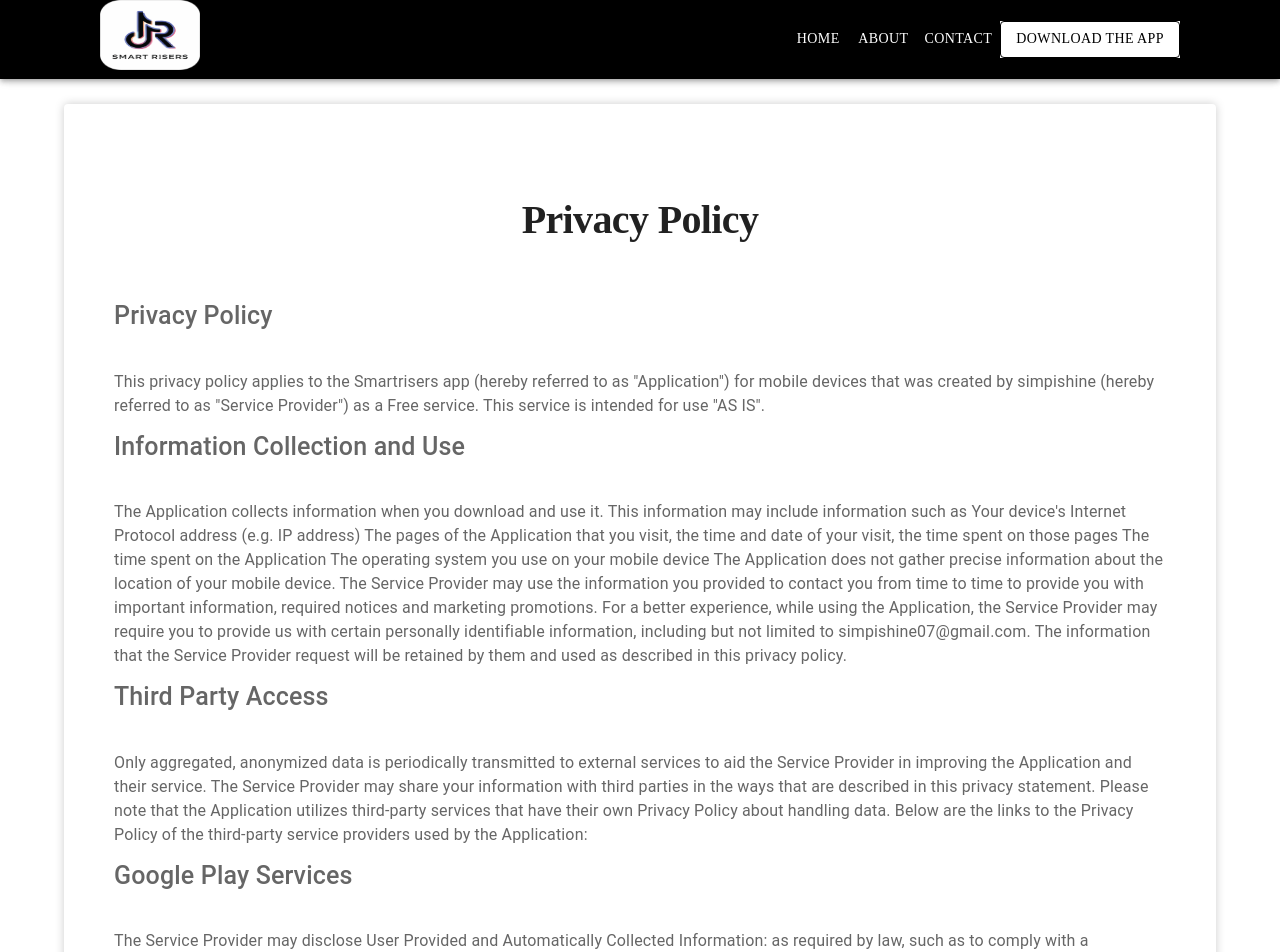
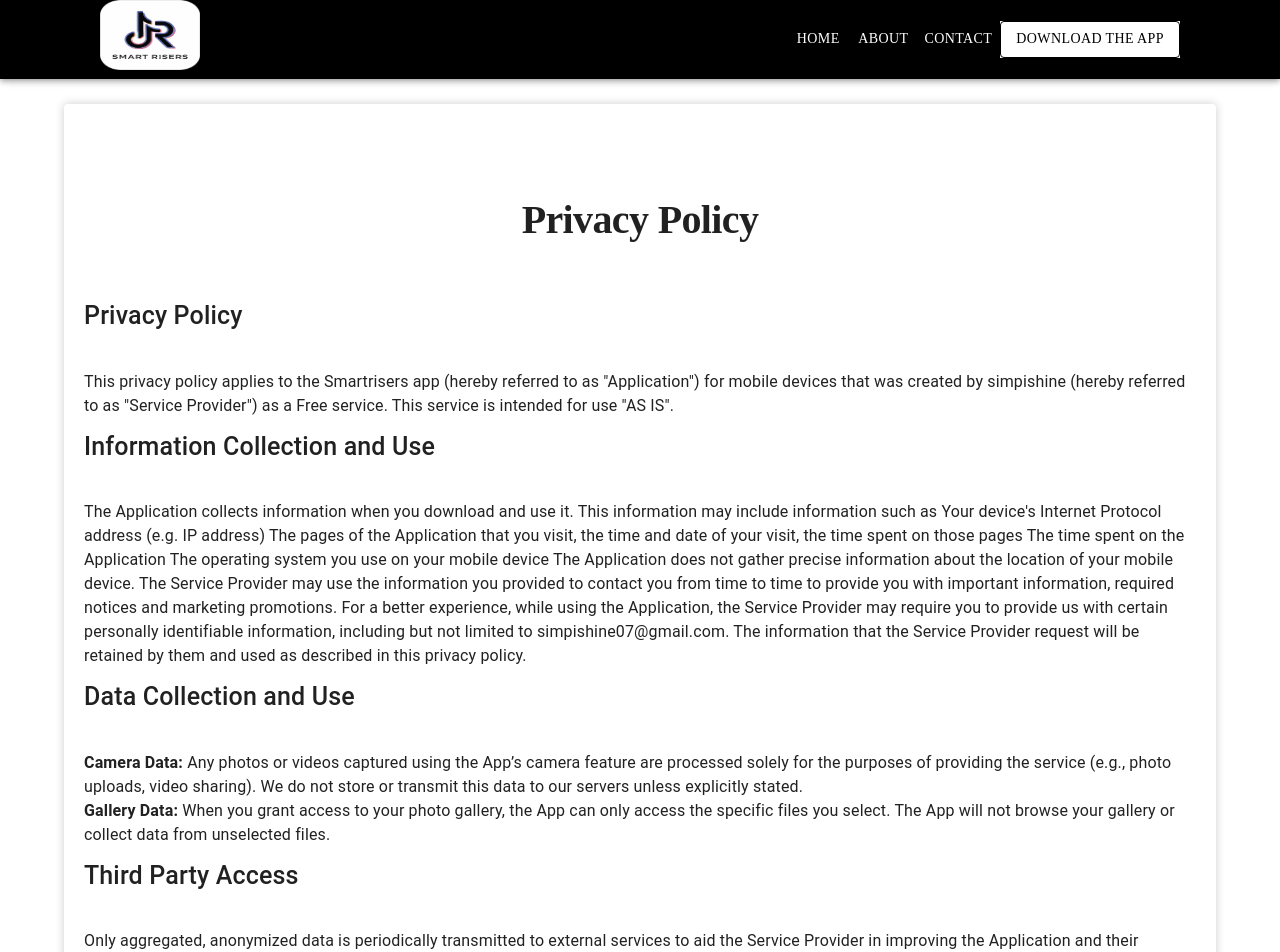
Before and after one commit to bbyte01/Smartrisers, a React (Create React App) app: page /Privacy-policy in a window 1280 px wide. Shown: the top 952 px of the page. Built offline with nearby package versions, Linux system fonts and the light colour scheme.

Commit message:
add privacy policy

```diff
--- a/src/Component/DeleteAccount/Deleteaccount.js
+++ b/src/Component/DeleteAccount/Deleteaccount.js
@@ -1,5 +1,5 @@
 import React from "react";
-import { Container, Paper, Typography,Box } from "@mui/material";
+import { Container, Paper, Typography, Box } from "@mui/material";
 import HeaderTop from "../Homepage/HeaderTop/HeaderTop";
 import Footer from "../Homepage/Footer/Footer";
 
@@ -256,7 +256,7 @@ function DeleteAccount() {
           </Typography>
         </Paper>
       </Container>
-      <Footer/>
+      <Footer />
     </Box>
   );
 }
--- a/src/Component/Homepage/Footer/Footer.js
+++ b/src/Component/Homepage/Footer/Footer.js
@@ -136,7 +136,7 @@ function Footer() {
                     mt: "10px",
                   }}
                 >
-               Terms & Conditions
+                  Terms & Conditions
                 </Typography>
               </a>
               <a href="/delete-account" style={{ textDecoration: "none" }}>
@@ -148,7 +148,7 @@ function Footer() {
                     mt: "10px",
                   }}
                 >
-               Delete Account
+                  Delete Account
                 </Typography>
               </a>
               <a href="/#contact" style={{ textDecoration: "none" }}>
--- a/src/Component/Homepage/HeaderTop/HeaderTop.js
+++ b/src/Component/Homepage/HeaderTop/HeaderTop.js
@@ -3,7 +3,7 @@ import PropTypes from "prop-types";
 import { Link, useNavigate } from "react-router-dom";
 import useWidth from "../../../helper/widthCalculate";
 
-import Logo from "../../../Assest/Images/Logo.png"
+import Logo from "../../../Assest/Images/Logo.png";
 import {
   AppBar,
   Box,
@@ -23,10 +23,13 @@ import {
 import MenuIcon from "@mui/icons-material/Menu";
 
 const drawerWidth = 240;
-const navItems = [{id : '/', label : "Home"}, {id : 'about', label : "About"},{id : 'contact', label : "Contact"}];
+const navItems = [
+  { id: "/", label: "Home" },
+  { id: "about", label: "About" },
+  { id: "contact", label: "Contact" },
+];
 
 function DrawerAppBar(props) {
-
   const [mobileOpen, setMobileOpen] = React.useState(false);
 
   const handleDrawerToggle = () => {
@@ -46,7 +49,10 @@ function DrawerAppBar(props) {
       <List>
         {navItems.map((item) => (
           <ListItem key={item.id} disablePadding>
-            <ListItemButton sx={{ textAlign: "center" }} onClick={()=> handleRoute(item.id)}>
+            <ListItemButton
+              sx={{ textAlign: "center" }}
+              onClick={() => handleRoute(item.id)}
+            >
               <ListItemText primary={item.label} />
             </ListItemButton>
           </ListItem>
@@ -61,8 +67,8 @@ function DrawerAppBar(props) {
       <CssBaseline />
       <AppBar component="nav" sx={{ backgroundColor: "black" }}>
         <Toolbar
-        sx ={{
-          padding : '0px 100px !important'
+          sx={{
+            padding: "0px 100px !important",
           }}
         >
           <IconButton
@@ -86,20 +92,24 @@ function DrawerAppBar(props) {
                 alt="logo"
                 height={["xs", "sm"].includes(width) ? 50 : 70}
                 width={["xs", "sm"].includes(width) ? 70 : 100}
-
               />
             </Link>
           </Typography>
           <Box sx={{ display: { xs: "none", sm: "block" } }}>
             {navItems.map((item) => (
-              <Button key={item.id} sx={{ color: "#fff" }}  onClick={()=> handleRoute(item.id)}>
+              <Button
+                key={item.id}
+                sx={{ color: "#fff" }}
+                onClick={() => handleRoute(item.id)}
+              >
                 {item.label}
               </Button>
             ))}
           </Box>
           <Typography sx={{ backgroundColor: "#fff", color: "black" }}>
-            <Button color="inherit"  variant="outlined">
-              Download the app </Button>
+            <Button color="inherit" variant="outlined">
+              Download the app{" "}
+            </Button>
           </Typography>
         </Toolbar>
       </AppBar>
--- a/src/Component/Privacy/Privacy.js
+++ b/src/Component/Privacy/Privacy.js
@@ -35,7 +35,7 @@ function Privacypolicy() {
               margin: "30px",
               color: "#666",
             }}
-          >
+          ></Typography>
           <Typography
             variant="p"
             sx={{
@@ -51,9 +51,9 @@ function Privacypolicy() {
             Privacy Policy
           </Typography>
           <Typography align="left">
-              This privacy policy applies to the Smartrisers app (hereby
-              referred to as "Application") for mobile devices that was created
-              by simpishine (hereby referred to as "Service Provider") as a Free
+            This privacy policy applies to the Smartrisers app (hereby referred
+            to as "Application") for mobile devices that was created by
+            simpishine (hereby referred to as "Service Provider") as a Free
             service. This service is intended for use "AS IS".
           </Typography>
           <Typography
@@ -76,17 +76,42 @@ function Privacypolicy() {
             Internet Protocol address (e.g. IP address) The pages of the
             Application that you visit, the time and date of your visit, the
             time spent on those pages The time spent on the Application The
-              operating system you use on your mobile device The Application
-              does not gather precise information about the location of your
-              mobile device. The Service Provider may use the information you
-              provided to contact you from time to time to provide you with
-              important information, required notices and marketing promotions.
-              For a better experience, while using the Application, the Service
-              Provider may require you to provide us with certain personally
-              identifiable information, including but not limited to
-              simpishine07@gmail.com. The information that the Service Provider
-              request will be retained by them and used as described in this
-              privacy policy.
+            operating system you use on your mobile device The Application does
+            not gather precise information about the location of your mobile
+            device. The Service Provider may use the information you provided to
+            contact you from time to time to provide you with important
+            information, required notices and marketing promotions. For a better
+            experience, while using the Application, the Service Provider may
+            require you to provide us with certain personally identifiable
+            information, including but not limited to simpishine07@gmail.com.
+            The information that the Service Provider request will be retained
+            by them and used as described in this privacy policy.
+          </Typography>
+          <Typography
+            variant="p"
+            sx={{
+              fontWeight: "500",
+              fontSize: "25px",
+              m: "10px 0 30px 0",
+              display: "block",
+              //   borderBottom: " #000000",
+              textAlign: "left",
+              pb: "5px",
+            }}
+          >
+            Data Collection and Use
+          </Typography>
+          <Typography align="left">
+            <b>Camera Data:</b> Any photos or videos captured using the App’s
+            camera feature are processed solely for the purposes of providing
+            the service (e.g., photo uploads, video sharing). We do not store or
+            transmit this data to our servers unless explicitly stated.
+            <Typography>
+              <b>Gallery Data:</b> When you grant access to your photo gallery,
+              the App can only access the specific files you select. The App
+              will not browse your gallery or collect data from unselected
+              files.
+            </Typography>
           </Typography>
           <Typography
             variant="p"
@@ -102,8 +127,7 @@ function Privacypolicy() {
           >
             Third Party Access
           </Typography>
-            <Typography  align="left">
-
+          <Typography align="left">
             Only aggregated, anonymized data is periodically transmitted to
             external services to aid the Service Provider in improving the
             Application and their service. The Service Provider may share your
@@ -128,17 +152,16 @@ function Privacypolicy() {
           >
             Google Play Services
           </Typography>
-            <Typography  align="left">
-
+          <Typography align="left">
             The Service Provider may disclose User Provided and Automatically
-              Collected Information: as required by law, such as to comply with
-              a subpoena, or similar legal process; when they believe in good
-              faith that disclosure is necessary to protect their rights,
-              protect your safety or the safety of others, investigate fraud, or
-              respond to a government request; with their trusted services
-              providers who work on their behalf, do not have an independent use
-              of the information we disclose to them, and have agreed to adhere
-              to the rules set forth in this privacy statement.
+            Collected Information: as required by law, such as to comply with a
+            subpoena, or similar legal process; when they believe in good faith
+            that disclosure is necessary to protect their rights, protect your
+            safety or the safety of others, investigate fraud, or respond to a
+            government request; with their trusted services providers who work
+            on their behalf, do not have an independent use of the information
+            we disclose to them, and have agreed to adhere to the rules set
+            forth in this privacy statement.
           </Typography>
           <Typography
             variant="p"
@@ -154,12 +177,11 @@ function Privacypolicy() {
           >
             Opt-Out Rights
           </Typography>
-            <Typography  align="left">
-
-              You can stop all collection of information by the Application
-              easily by uninstalling it. You may use the standard uninstall
-              processes as may be available as part of your mobile device or via
-              the mobile application marketplace or network.
+          <Typography align="left">
+            You can stop all collection of information by the Application easily
+            by uninstalling it. You may use the standard uninstall processes as
+            may be available as part of your mobile device or via the mobile
+            application marketplace or network.
           </Typography>
           <Typography
             variant="p"
@@ -176,13 +198,12 @@ function Privacypolicy() {
             Data Retention Policy
           </Typography>
 
-            <Typography  align="left">
-
+          <Typography align="left">
             The Service Provider will retain User Provided data for as long as
             you use the Application and for a reasonable time thereafter. If
-              you'd like them to delete User Provided Data that you have
-              provided via the Application, please contact them at
-              simpishine07@gmail.com and they will respond in a reasonable time.
+            you'd like them to delete User Provided Data that you have provided
+            via the Application, please contact them at simpishine07@gmail.com
+            and they will respond in a reasonable time.
           </Typography>
 
           <Typography
@@ -199,20 +220,18 @@ function Privacypolicy() {
           >
             Children
           </Typography>
-            <Typography  align="left">
-
+          <Typography align="left">
             The Service Provider does not use the Application to knowingly
             solicit data from or market to children under the age of 13. The
-              Application does not address anyone under the age of 13. The
-              Service Provider does not knowingly collect personally
-              identifiable information from children under 13 years of age. In
-              the case the Service Provider discover that a child under 13 has
-              provided personal information, the Service Provider will
-              immediately delete this from their servers. If you are a parent or
-              guardian and you are aware that your child has provided us with
-              personal information, please contact the Service Provider
-              (simpishine07@gmail.com) so that they will be able to take the
-              necessary actions.
+            Application does not address anyone under the age of 13. The Service
+            Provider does not knowingly collect personally identifiable
+            information from children under 13 years of age. In the case the
+            Service Provider discover that a child under 13 has provided
+            personal information, the Service Provider will immediately delete
+            this from their servers. If you are a parent or guardian and you are
+            aware that your child has provided us with personal information,
+            please contact the Service Provider (simpishine07@gmail.com) so that
+            they will be able to take the necessary actions.
           </Typography>
           <Typography
             variant="p"
@@ -228,8 +247,7 @@ function Privacypolicy() {
           >
             Security
           </Typography>
-            <Typography  align="left">
-
+          <Typography align="left">
             The Service Provider is concerned about safeguarding the
             confidentiality of your information. The Service Provider provides
             physical, electronic, and procedural safeguards to protect
@@ -249,14 +267,13 @@ function Privacypolicy() {
           >
             Changes
           </Typography>
-            <Typography  align="left">
-
-              This Privacy Policy may be updated from time to time for any
-              reason. The Service Provider will notify you of any changes to the
-              Privacy Policy by updating this page with the new Privacy Policy.
-              You are advised to consult this Privacy Policy regularly for any
-              changes, as continued use is deemed approval of all changes. This
-              privacy policy is effective as of 2024-07-30
+          <Typography align="left">
+            This Privacy Policy may be updated from time to time for any reason.
+            The Service Provider will notify you of any changes to the Privacy
+            Policy by updating this page with the new Privacy Policy. You are
+            advised to consult this Privacy Policy regularly for any changes, as
+            continued use is deemed approval of all changes. This privacy policy
+            is effective as of 2024-07-30
           </Typography>
           <Typography
             variant="p"
@@ -272,8 +289,7 @@ function Privacypolicy() {
           >
             Your Consent
           </Typography>
-            <Typography  align="left">
-
+          <Typography align="left">
             By using the Application, you are consenting to the processing of
             your information as set forth in this Privacy Policy now and as
             amended by us.
@@ -292,12 +308,10 @@ function Privacypolicy() {
           >
             Contact Us
           </Typography>
-            <Typography  align="left">
-
+          <Typography align="left">
             If you have any questions regarding privacy while using the
             Application, or have questions about the practices, please contact
             the Service Provider via email at simpishine07@gmail.com.
-            </Typography>
           </Typography>
           <Box
             sx={{
--- /dev/null
+++ b/src/Component/Terms&Conditions/Term.css
@@ -0,0 +1,4 @@
+.text{
+ text-align: left;
+ margin: 20px 0;
+}
```
Also changed, not shown: src/Component/Terms&Conditions/Terms&Conditons.js (+91 -24 lines), src/route.js (line endings or trailing spaces). Lines whose indentation alone changed are shown as unchanged.
